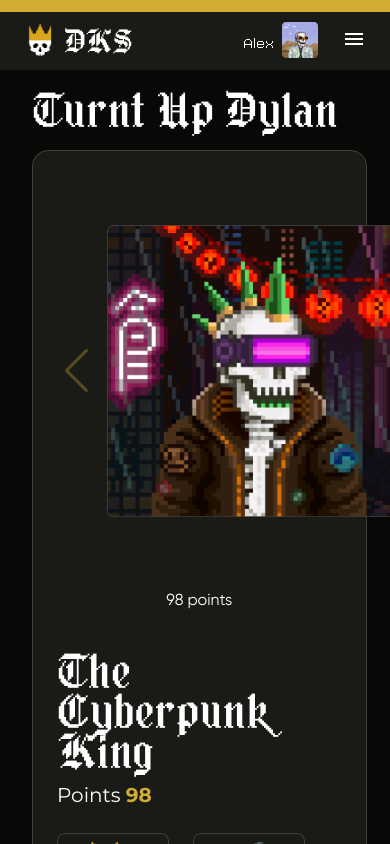
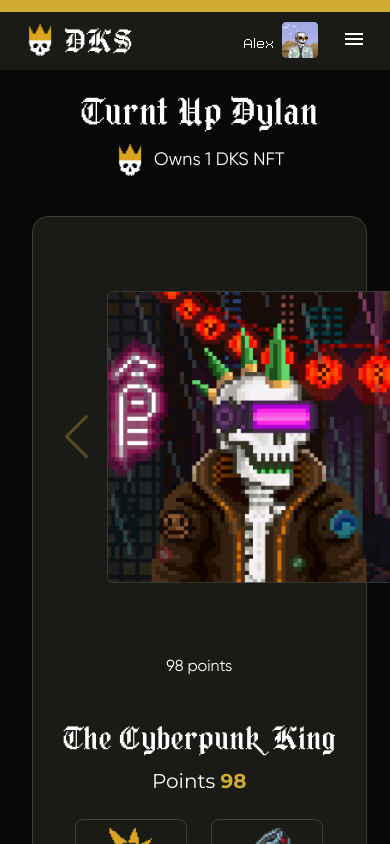
Before and after one commit to reubence/dks, a Next.js app: page /dashboard in a window 390 px wide. Shown: the top 844 px of the page. Built offline with nearby package versions, Linux system fonts and the light colour scheme.

Commit message:
Font, Spacing

```diff
--- a/app/(dashboard)/dashboard/page.jsx
+++ b/app/(dashboard)/dashboard/page.jsx
@@ -4,13 +4,24 @@ import NFT_1 from "@/public/images/nft-1.png";
 import Image from "next/image";
 import { ArtDetails } from "@/components/art-details";
 import ImageSlider from "@/components/image-slider";
+import LOGO_MAIN from "@/public/images/LOGO_MAIN.png";
 
 export default function Dashboard() {
   return (
-    <div className="py-6 px-8 w-full h-full flex flex-col items-start">
+    <div className="py-6 px-8 w-full h-full flex flex-col max-w-7xl">
       <header>
-        <div className="mx-auto w-full">
-          <h1 className="text-4xl font-waves">Turnt Up Dylan</h1>
+        <div className="mx-auto w-full lg:flex lg:justify-between">
+          <h1 className="text-[28px] text-center lg:text-left lg:text-4xl font-waves w-full mx-auto">
+            Turnt Up Dylan
+          </h1>
+          <div className="hidden lg:flex w-full gap-2 whitespace-nowrap items-center justify-end">
+            Owns 1 DKS NFT
+            <Image src={LOGO_MAIN} alt=" Logo" className="w-8 h-8 mb-2" />
+          </div>
+          <div className="lg:hidden text-lg font-gilroy flex items-center justify-center gap-2 w-full mx-auto mt-2 mb-6">
+            <Image src={LOGO_MAIN} alt=" Logo" className="w-8 h-8" />
+            Owns 1 DKS NFT
+          </div>
         </div>
       </header>
       <main className="w-full max-w-7xl">
--- a/components/art-details.jsx
+++ b/components/art-details.jsx
@@ -93,7 +93,7 @@ export function ArtDetails() {
         </CardDescription>
       </CardHeader>
       <CardContent className="">
-        <div className="flex gap-6">
+        <div className="flex justify-center items-center lg:justify-normal lg:items-start gap-6">
           {stats.map((stat) => (
             <div
               className="flex flex-col items-center gap-2.5 justify-center p-2 border w-28 rounded-lg"
--- a/components/ui/card.jsx
+++ b/components/ui/card.jsx
@@ -26,14 +26,21 @@ CardHeader.displayName = "CardHeader";
 const CardTitle = React.forwardRef(({ className, ...props }, ref) => (
   <h3
     ref={ref}
-    className={cn("font-waves text-4xl leading-10", className)}
+    className={cn(
+      "font-waves text-center lg:text-left text-2xl lg:text-4xl leading-10",
+      className
+    )}
     {...props}
   />
 ));
 CardTitle.displayName = "CardTitle";
 
 const CardDescription = React.forwardRef(({ className, ...props }, ref) => (
-  <p ref={ref} className={cn("text-xl", className)} {...props} />
+  <p
+    ref={ref}
+    className={cn("text-xl text-center lg:text-left", className)}
+    {...props}
+  />
 ));
 CardDescription.displayName = "CardDescription";
 
```
